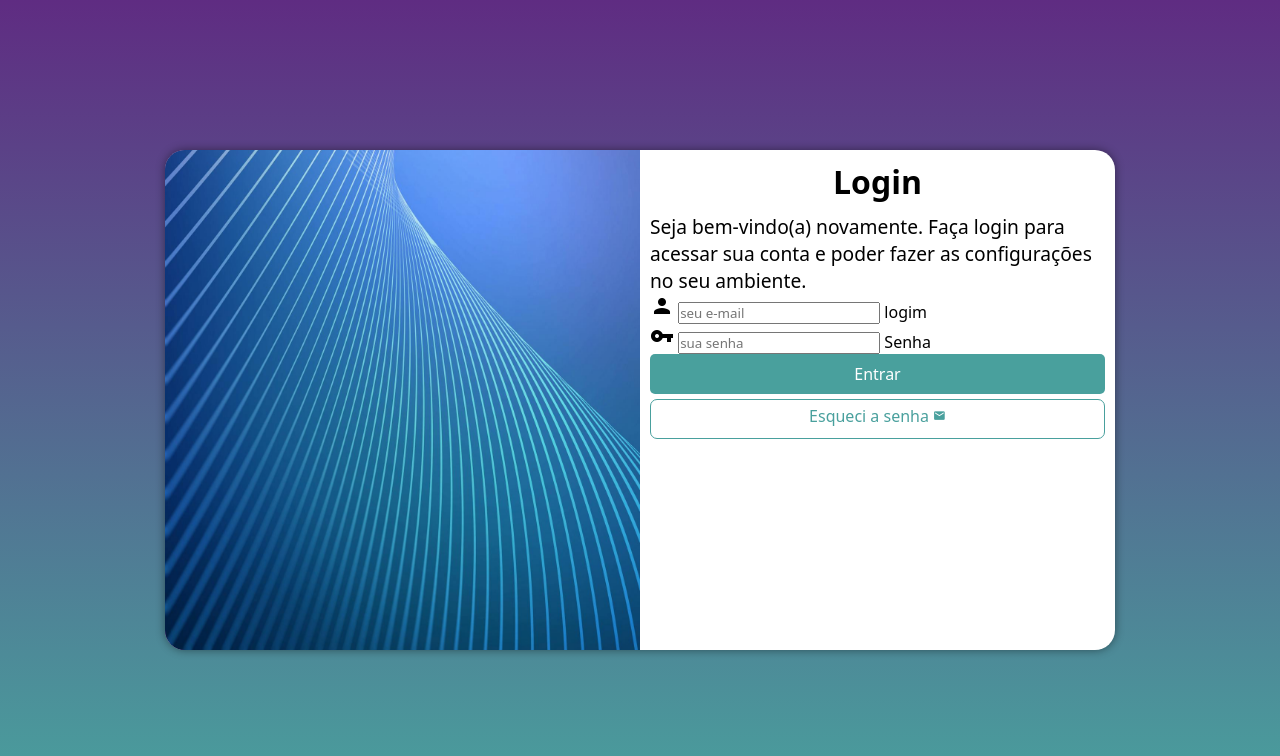
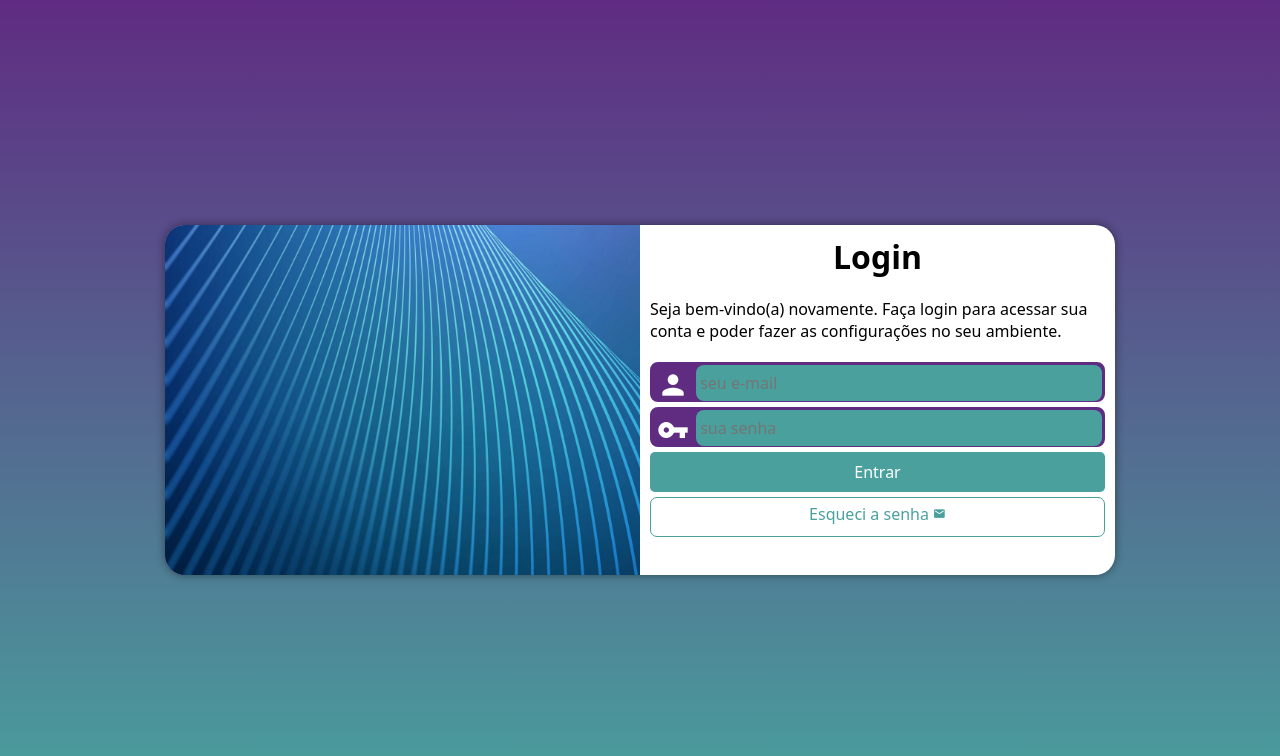
Before and after one commit to GustavoReissss/PROJETOS, a PHP site: page / in a window 1280 px wide. Shown: the top 756 px of the page. Run offline with PHP 8.4, Linux system fonts and the light colour scheme.

Commit message:
Projeto finalizado

```diff
--- a/HTML5-CSS3/GUSTAVOGUANABARA/4 - Tela de login/estilos/media-query.css
+++ b/HTML5-CSS3/GUSTAVOGUANABARA/4 - Tela de login/estilos/media-query.css
@@ -10,11 +10,13 @@ Grandes telas: acima de 1200px
 */
 
 @media screen and (min-width: 768px) and (max-width: 992px){
+    /* CONFIGURAÇÃO PARA TABLET */
     body{
         background: linear-gradient(to top, #49a09d, #5f2c82);
     }
     section#login{
         width: 80vw;
+        height: 290px;
     }
 
     section#login > div#imagem{
@@ -30,12 +32,13 @@ Grandes telas: acima de 1200px
 }
 
 @media screen and (min-width: 992px){
+    /* CONFIGURAÇÃO PARA DESKTOP */
      body{
         background: linear-gradient(to top, #49a09d, #5f2c82);
     }
     section#login{
         width: 950px;
-
+        height: 350px;
     }
 
     section#login >  div#imagem{
@@ -55,6 +58,7 @@ Grandes telas: acima de 1200px
 }
 
    div#formulario > p{
-    font-size: 1.2em;
+    font-size: 1em;
+    margin: 20px 0px;
 }
 }
--- a/HTML5-CSS3/GUSTAVOGUANABARA/4 - Tela de login/estilos/style.css
+++ b/HTML5-CSS3/GUSTAVOGUANABARA/4 - Tela de login/estilos/style.css
@@ -29,7 +29,6 @@ section#login{
     position: absolute;
     top: 50%;
     left: 50%;
-    transform: translate(-50%, -50%);
 
     background-color: white;
     width: 250px;
@@ -40,6 +39,7 @@ section#login{
 
     transition: width .3s, heifht .3s;
     transition-timing-function: ease;
+    transform: translate(-50%, -50%);
 }
 
 section#login > div#imagem{
@@ -62,6 +62,44 @@ div#formulario > h1{
 
 div#formulario > p{
     font-size: 0.8em;
+}
+
+form > div.campo{
+    background-color: #5f2c82;
+    border: 2px solid #5f2c82;
+    display: block;
+    width: 100%;
+    height: 40px;
+    border-radius: 8px;
+    margin: 5px 0px;
+}
+
+div.campo > label{
+    display: none;
+}
+
+div.campo > i{
+    color: white;
+    /* background-color: black; */
+    font-size: 2em;
+    width: 40px;
+    padding: 5px;
+}
+
+div.campo > input{
+    background-color: #49a09d;
+    font-size: 1em;
+    width: calc(100% - 45px);
+    height: 100%;
+    border: 0px;
+    border-radius: 8px;
+    padding: 4px;
+
+    transform: translateY(-12px);
+}
+
+div.campo > input:focus-within{
+    background-color: white;
 }
 
 form >  input[type=submit]{
```
